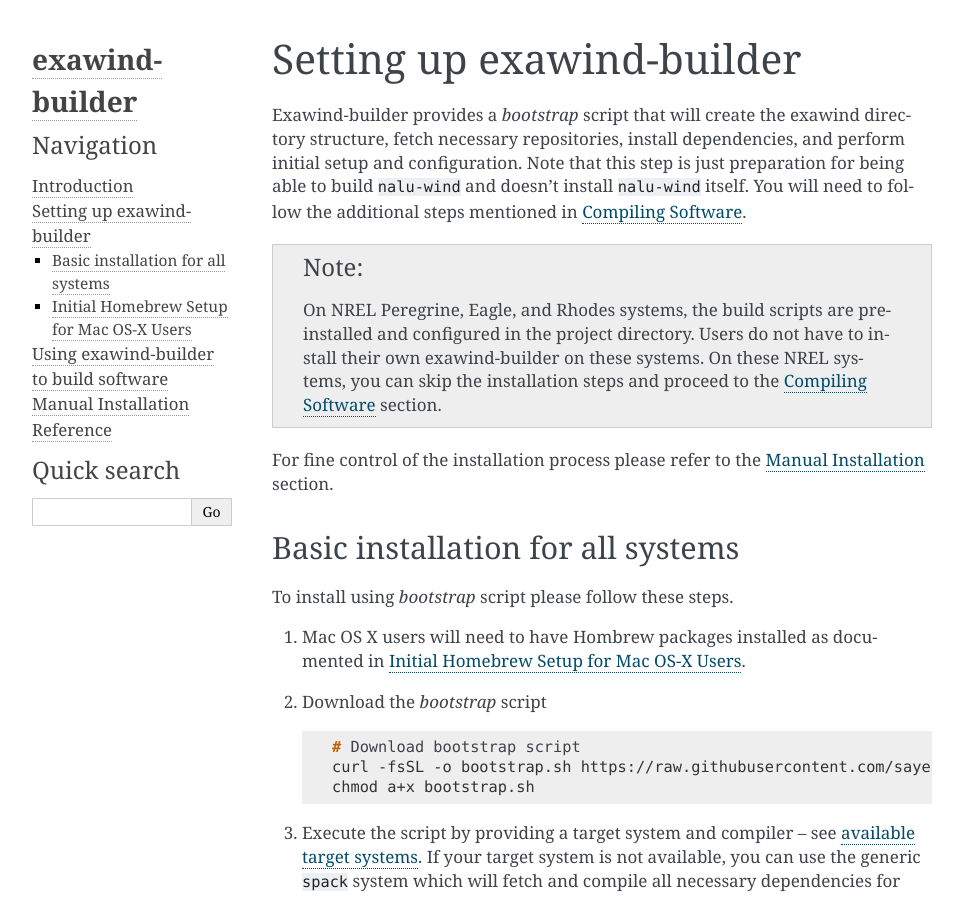
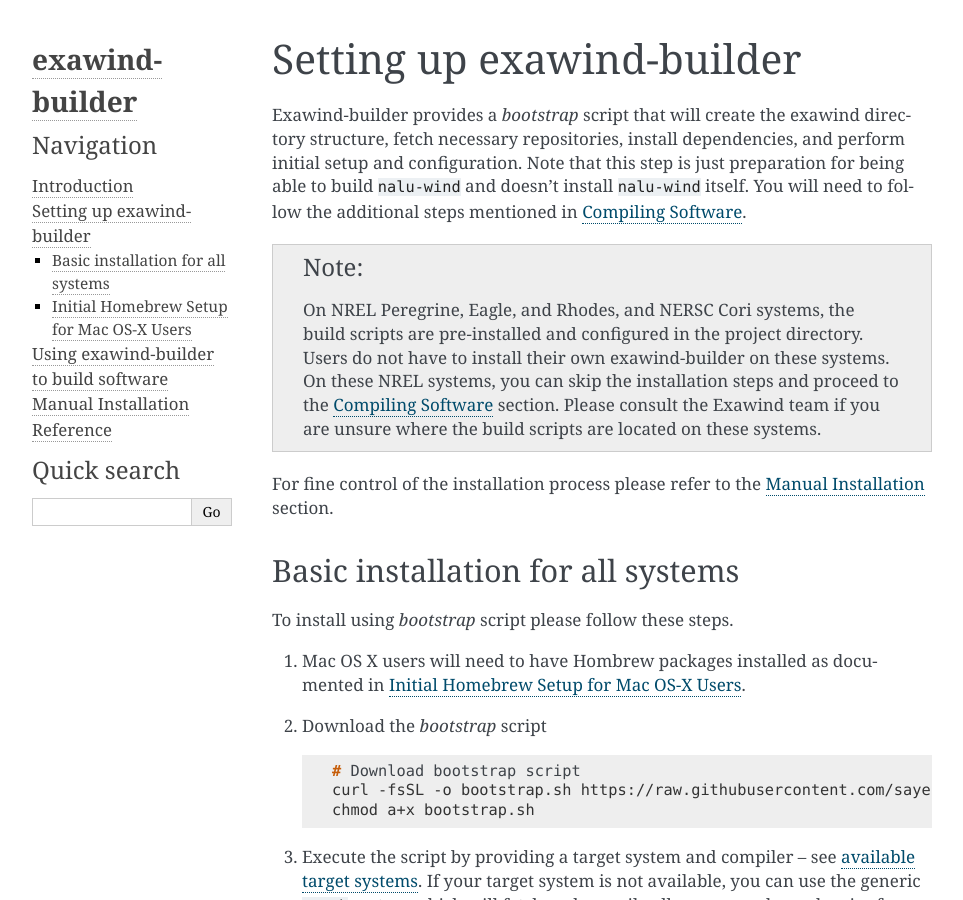
Before and after one commit to Exawind/exawind-builder, a Sphinx documentation site: the page built from doc/source/installation.rst, in a window 1280 px wide and 900 px high. Shown: the whole window, without its empty margins (148-1111 px from the left). Built offline with Sphinx 7.4.7, drawn with Linux system fonts in a browser that asks for light colours.

Commit message:
Minor update to docs

```diff
--- a/doc/source/installation.rst
+++ b/doc/source/installation.rst
@@ -12,11 +12,12 @@
 
 .. note::
 
-   On NREL Peregrine, Eagle, and Rhodes systems, the build scripts are
-   pre-installed and configured in the project directory. Users do not have to
-   install their own exawind-builder on these systems. On these NREL systems,
-   you can skip the installation steps and proceed to the
-   :ref:`compiling-software` section.
+   On NREL Peregrine, Eagle, and Rhodes, and NERSC Cori systems, the build
+   scripts are pre-installed and configured in the project directory. Users do
+   not have to install their own exawind-builder on these systems. On these NREL
+   systems, you can skip the installation steps and proceed to the
+   :ref:`compiling-software` section. Please consult the Exawind team if you are
+   unsure where the build scripts are located on these systems.
 
 For fine control of the installation process please refer to the
 :ref:`manual_installation` section.
```
